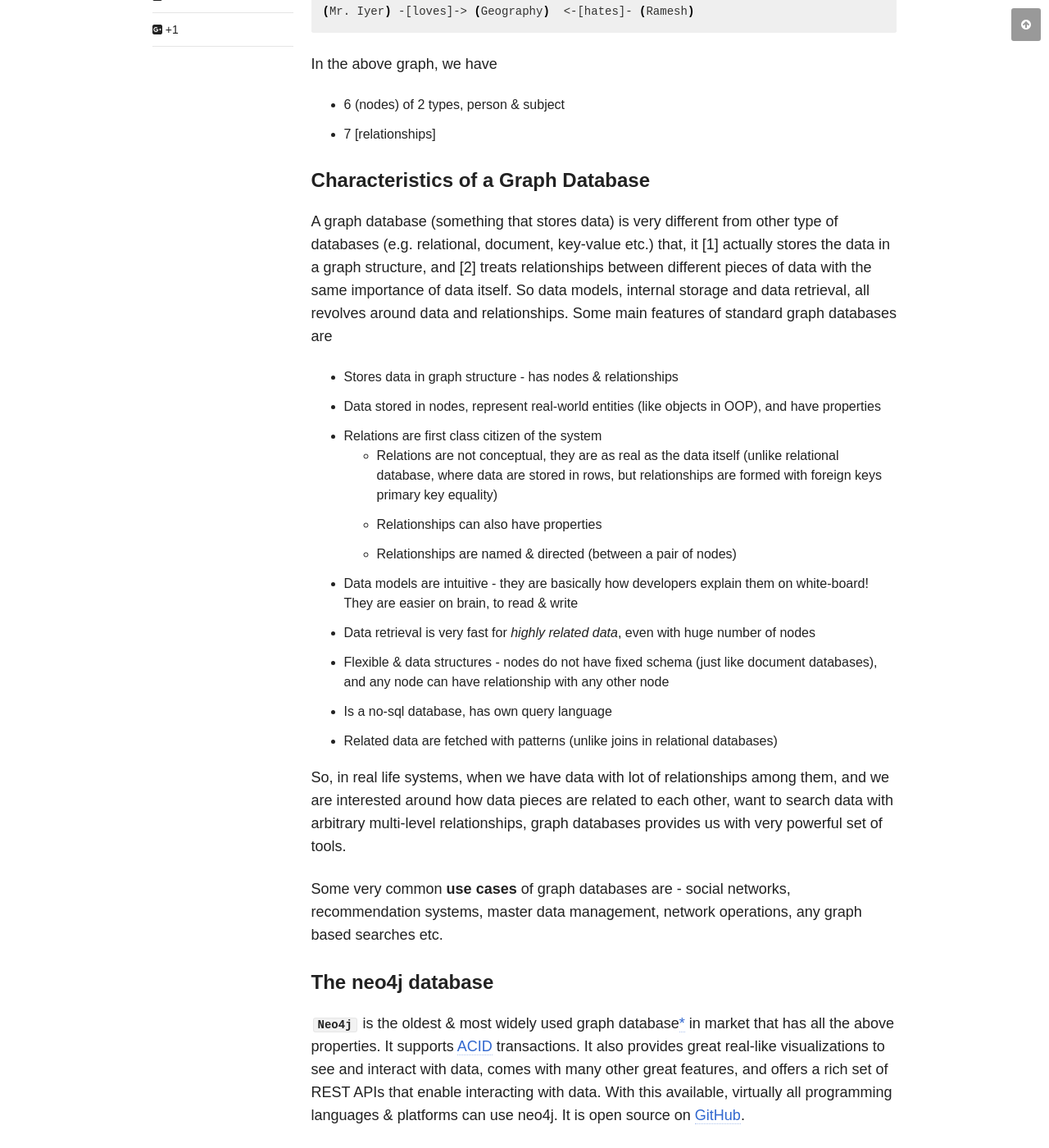
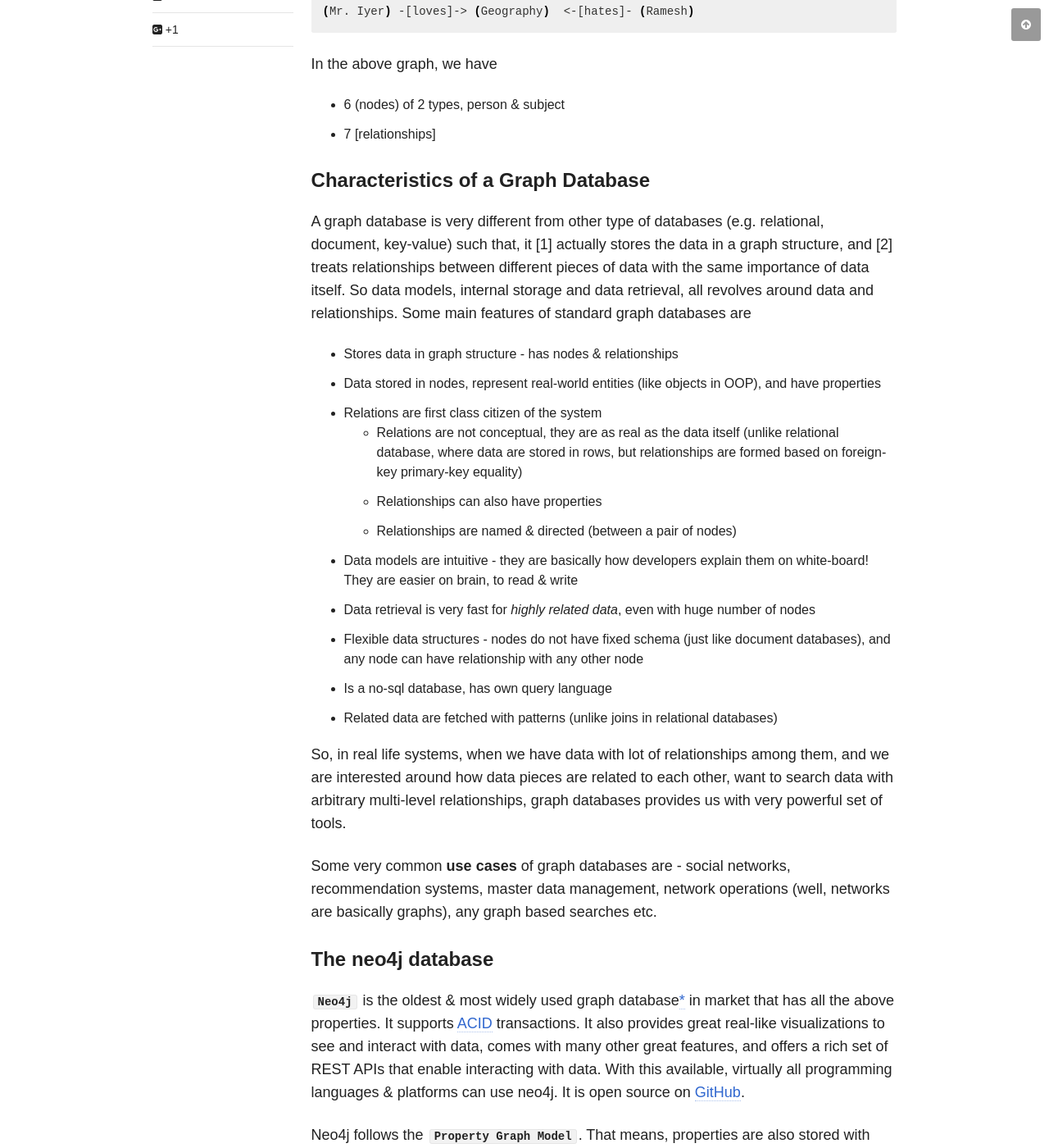
Before and after one commit to chakrabar/chakrabar.github.io, a Jekyll site: the page built from _posts/articles/2018-05-04-neo4j-graph-database-1.md, in a window 1280 px wide and 1400 px high, scrolled down 1778 px. Shown: the whole window at 82% size. Built offline with Jekyll 4.4.1, drawn with Linux system fonts in a browser that asks for light colours; nearby versions of some CDN libraries; comment, search, counter and statistics services are not loaded; some of the changed text lies outside the part shown.

Commit message:
proof reading fixes

```diff
--- a/_posts/articles/2018-05-04-neo4j-graph-database-1.md
+++ b/_posts/articles/2018-05-04-neo4j-graph-database-1.md
@@ -35,23 +35,23 @@
 
 #### Characteristics of a Graph Database
 
-A graph database (something that stores data) is very different from other type of databases (e.g. relational, document, key-value etc.) that, it [1] actually stores the data in a graph structure, and [2] treats relationships between different pieces of data with the same importance of data itself. So data models, internal storage and data retrieval, all revolves around data and relationships. Some main features of standard graph databases are
+A graph database is very different from other type of databases (e.g. relational, document, key-value) such that, it [1] actually stores the data in a graph structure, and [2] treats relationships between different pieces of data with the same importance of data itself. So data models, internal storage and data retrieval, all revolves around data and relationships. Some main features of standard graph databases are
 
 * Stores data in graph structure - has nodes & relationships
 * Data stored in nodes, represent real-world entities (like objects in OOP), and have properties
 * Relations are first class citizen of the system
-  * Relations are not conceptual, they are as real as the data itself (unlike relational database, where data are stored in rows, but relationships are formed with foreign keys primary key equality)
+  * Relations are not conceptual, they are as real as the data itself (unlike relational database, where data are stored in rows, but relationships are formed based on foreign-key primary-key equality)
   * Relationships can also have properties
   * Relationships are named & directed (between a pair of nodes)
 * Data models are intuitive - they are basically how developers explain them on white-board! They are easier on brain, to read & write
 * Data retrieval is very fast for _highly related data_, even with huge number of nodes
-* Flexible & data structures - nodes do not have fixed schema (just like document databases), and any node can have relationship with any other node
+* Flexible data structures - nodes do not have fixed schema (just like document databases), and any node can have relationship with any other node
 * Is a no-sql database, has own query language
 * Related data are fetched with patterns (unlike joins in relational databases)
 
 So, in real life systems, when we have data with lot of relationships among them, and we are interested around how data pieces are related to each other, want to search data with arbitrary multi-level relationships, graph databases provides us with very powerful set of tools.
 
-Some very common **use cases** of graph databases are - social networks, recommendation systems, master data management, network operations, any graph based searches etc.
+Some very common **use cases** of graph databases are - social networks, recommendation systems, master data management, network operations (well, networks are basically graphs), any graph based searches etc.
 
 #### The neo4j database
 
```
Also changed, not shown: other parts of _posts/articles/2018-05-04-neo4j-graph-database-1.md (+2 -2 lines).
